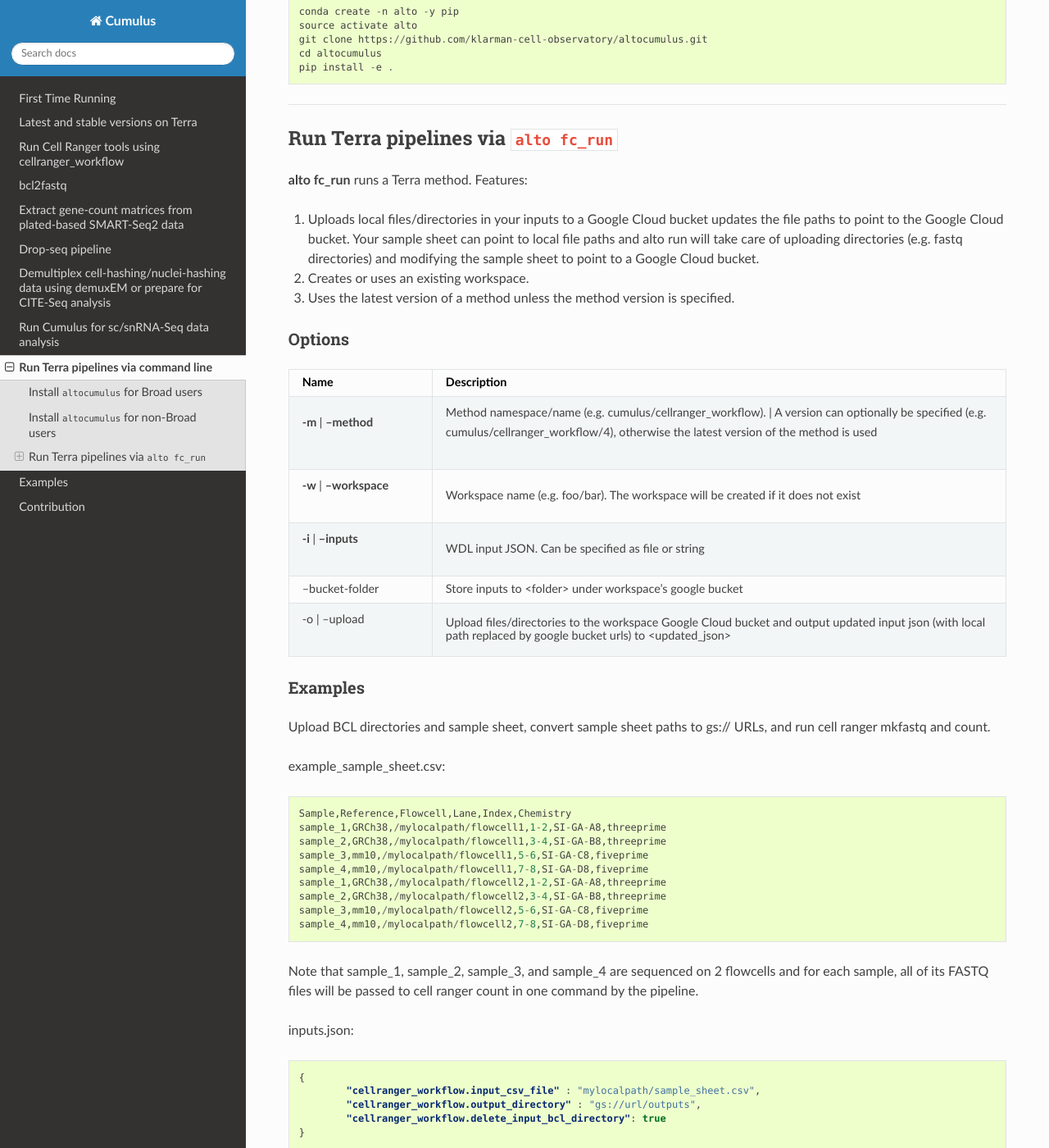
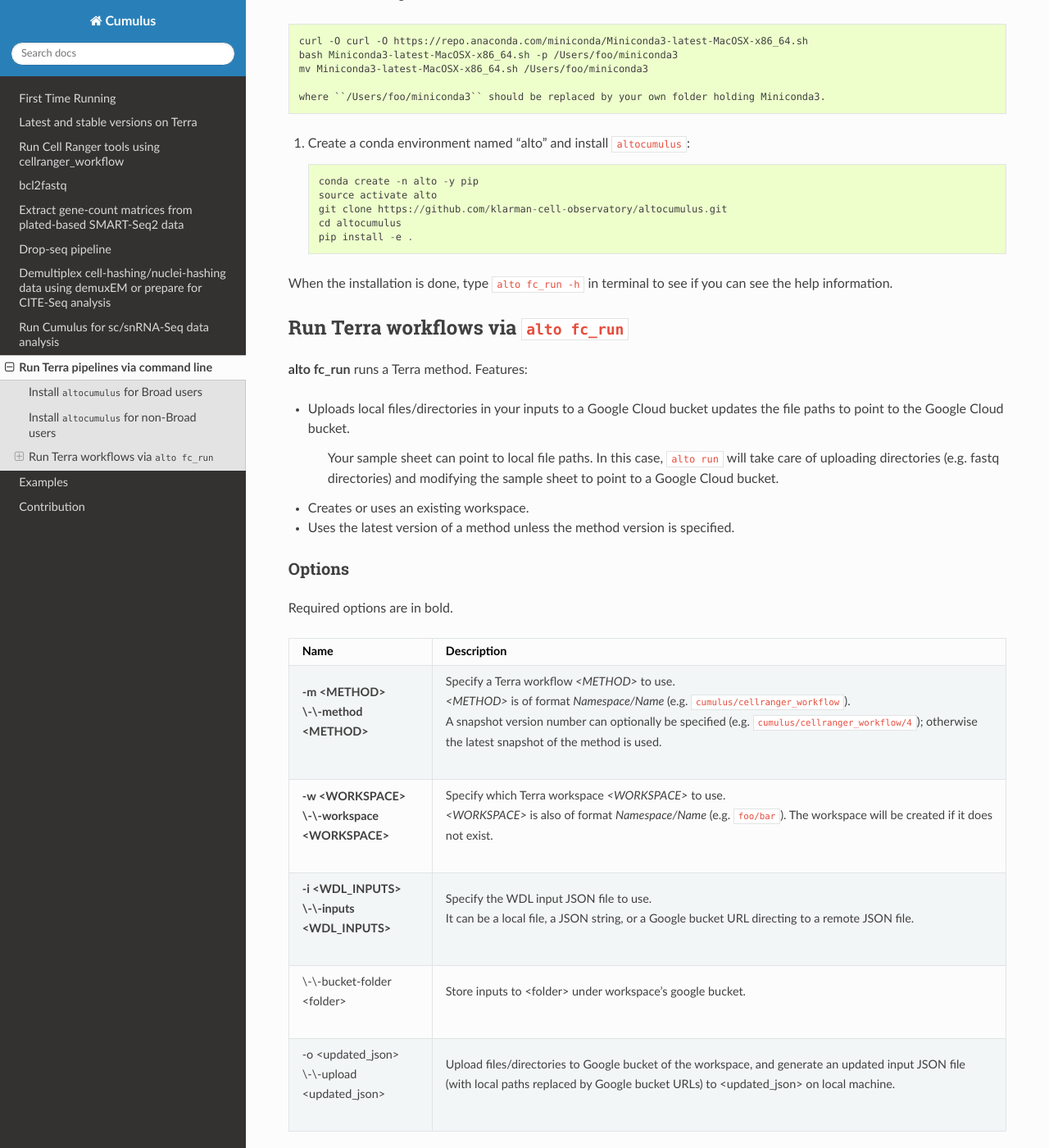
Before and after one commit to lilab-bcb/cumulus, a Sphinx documentation site: the page built from docs/command_line.rst, in a window 1280 px wide and 1400 px high, scrolled down 958 px. Shown: the whole window at 82% size. Built offline with Sphinx 7.4.7 and the Read the Docs theme 2.0.0, drawn with Linux system fonts in a browser that asks for light colours; some of the changed text lies outside the part shown.

Commit message:
Update docs on bcl2fastq and command_line

```diff
--- a/docs/command_line.rst
+++ b/docs/command_line.rst
@@ -23,13 +23,23 @@ Activate the alto virtual environment::
 Install ``altocumulus`` for non-Broad users
 ^^^^^^^^^^^^^^^^^^^^^^^^^^^^^^^^^^^^^^^^^^^^
 
-Make sure you have ``conda`` installed. If you haven't installed conda_, use the following commands to install::
+#. Make sure you have ``conda`` installed. If you haven't installed conda_, use the following commands to install it on Linux::
 
 	wget https://repo.continuum.io/miniconda/Miniconda3-latest-Linux-x86_64.sh .
-	bash Miniconda3-latest-Linux-x86_64.sh -p /users/foo/miniconda3
-	mv Miniconda3-latest-Linux-x86_64.sh /users/foo/miniconda3
+	bash Miniconda3-latest-Linux-x86_64.sh -p /home/foo/miniconda3
+	mv Miniconda3-latest-Linux-x86_64.sh /home/foo/miniconda3
 
-Next, create an virtual environment ``alto`` and install ``altocumulus``::
+   where ``/home/foo/miniconda3`` should be replaced by your own folder holding Miniconda3.
+
+Or use the following commdands for MacOS installation::
+
+	curl -O curl -O https://repo.anaconda.com/miniconda/Miniconda3-latest-MacOSX-x86_64.sh
+	bash Miniconda3-latest-MacOSX-x86_64.sh -p /Users/foo/miniconda3
+	mv Miniconda3-latest-MacOSX-x86_64.sh /Users/foo/miniconda3
+
+	where ``/Users/foo/miniconda3`` should be replaced by your own folder holding Miniconda3.
+
+#. Create a conda environment named "alto" and install ``altocumulus``::
 
 	conda create -n alto -y pip
 	source activate alto
@@ -37,21 +47,26 @@ Next, create an virtual environment ``alto`` and install ``altocumulus``::
 	cd altocumulus
 	pip install -e .
 
----------------------------------
+When the installation is done, type ``alto fc_run -h`` in terminal to see if you can see the help information.
 
-Run Terra pipelines via ``alto fc_run``
+
+Run Terra workflows via ``alto fc_run``
 ^^^^^^^^^^^^^^^^^^^^^^^^^^^^^^^^^^^^^^^^^^
 
 **alto fc_run** runs a Terra method. Features:
 
-#. Uploads local files/directories in your inputs to a Google Cloud bucket updates the file paths to point to the Google Cloud bucket. Your sample sheet can point to local file paths and alto run will take care of uploading directories (e.g. fastq directories) and modifying the sample sheet to point to a Google Cloud bucket.
+- Uploads local files/directories in your inputs to a Google Cloud bucket updates the file paths to point to the Google Cloud bucket.
 
-#. Creates or uses an existing workspace.
+   Your sample sheet can point to local file paths. In this case, ``alto run`` will take care of uploading directories (e.g. fastq directories) and modifying the sample sheet to point to a Google Cloud bucket.
 
-#. Uses the latest version of a method unless the method version is specified.
+- Creates or uses an existing workspace.
+
+- Uses the latest version of a method unless the method version is specified.
 
 Options
 +++++++
+
+Required options are in bold.
 
 .. list-table::
 	:widths: 5 20
@@ -59,60 +74,71 @@ Options
 
 	* - Name
 	  - Description
-	* - | **-m**
-		| **--method**
-	  - | Method namespace/name (e.g. cumulus/cellranger_workflow).
-		| A version can optionally be specified (e.g. cumulus/cellranger_workflow/4), otherwise the latest version of the method is used
-	* - | **-w**
-		| **--workspace**
-	  - Workspace name (e.g. foo/bar). The workspace will be created if it does not exist
-	* - | **-i**
-		| **--inputs**
-	  - WDL input JSON. Can be specified as file or string
-	* - --bucket-folder
-	  - Store inputs to <folder> under workspace's google bucket
-	* - | -o
-		| --upload
-	  - Upload files/directories to the workspace Google Cloud bucket and output updated input json (with local path replaced by google bucket urls) to <updated_json>
+	* - | **-m <METHOD>**
+	    | **\\-\\-method <METHOD>**
+	  - | Specify a Terra workflow *<METHOD>* to use.
+	    | *<METHOD>* is of format *Namespace/Name* (e.g. ``cumulus/cellranger_workflow``).
+	    | A snapshot version number can optionally be specified (e.g. ``cumulus/cellranger_workflow/4``); otherwise the latest snapshot of the method is used.
+	* - | **-w <WORKSPACE>**
+	    | **\\-\\-workspace <WORKSPACE>**
+	  - | Specify which Terra workspace *<WORKSPACE>* to use.
+	    | *<WORKSPACE>* is also of format *Namespace/Name* (e.g. ``foo/bar``). The workspace will be created if it does not exist.
+	* - | **-i <WDL_INPUTS>**
+	    | **\\-\\-inputs <WDL_INPUTS>**
+	  - | Specify the WDL input JSON file to use.
+	    | It can be a local file, a JSON string, or a Google bucket URL directing to a remote JSON file.
+	* - | \\-\\-bucket-folder <folder>
+	  - | Store inputs to <folder> under workspace's google bucket.
+	* - | -o <updated_json>
+	    | \\-\\-upload <updated_json>
+	  - | Upload files/directories to Google bucket of the workspace, and generate an updated input JSON file (with local paths replaced by Google bucket URLs) to <updated_json> on local machine.
 
-Examples
+Example
 ++++++++
 
-Upload BCL directories and sample sheet, convert sample sheet paths to gs:// URLs, and run cell ranger mkfastq and count.
+This example shows how to use ``alto fc_run`` to run cellranger_workflow to extract sequencer reads.
 
-example_sample_sheet.csv::
+#. Prepare your sample sheet ``example_sample_sheet.csv`` as the following::
 
 	Sample,Reference,Flowcell,Lane,Index,Chemistry
-	sample_1,GRCh38,/mylocalpath/flowcell1,1-2,SI-GA-A8,threeprime
-	sample_2,GRCh38,/mylocalpath/flowcell1,3-4,SI-GA-B8,threeprime
-	sample_3,mm10,/mylocalpath/flowcell1,5-6,SI-GA-C8,fiveprime
-	sample_4,mm10,/mylocalpath/flowcell1,7-8,SI-GA-D8,fiveprime
-	sample_1,GRCh38,/mylocalpath/flowcell2,1-2,SI-GA-A8,threeprime
-	sample_2,GRCh38,/mylocalpath/flowcell2,3-4,SI-GA-B8,threeprime
-	sample_3,mm10,/mylocalpath/flowcell2,5-6,SI-GA-C8,fiveprime
-	sample_4,mm10,/mylocalpath/flowcell2,7-8,SI-GA-D8,fiveprime
+	sample_1,GRCh38,/my-local-path/flowcell1,1-2,SI-GA-A8,threeprime
+	sample_2,GRCh38,/my-local-path/flowcell1,3-4,SI-GA-B8,threeprime
+	sample_3,mm10,/my-local-path/flowcell1,5-6,SI-GA-C8,fiveprime
+	sample_4,mm10,/my-local-path/flowcell1,7-8,SI-GA-D8,fiveprime
+	sample_1,GRCh38,/my-local-path/flowcell2,1-2,SI-GA-A8,threeprime
+	sample_2,GRCh38,/my-local-path/flowcell2,3-4,SI-GA-B8,threeprime
+	sample_3,mm10,/my-local-path/flowcell2,5-6,SI-GA-C8,fiveprime
+	sample_4,mm10,/my-local-path/flowcell2,7-8,SI-GA-D8,fiveprime
 
-Note that sample_1, sample_2, sample_3, and sample_4 are sequenced on 2 flowcells and for each sample, all of its FASTQ files will be passed to cell ranger count in one command by the pipeline.
+   where ``/my-local-path`` is the top-level directory of your BCL files on your local machine.
 
-inputs.json:
+   Note that ``sample_1``, ``sample_2``, ``sample_3``, and ``sample_4`` are sequenced on 2 flowcells. And for each sample, all of its FASTQ files will be passed to ``cellranger count`` in one command by the pipeline.
 
-.. code-block:: json
+
+#. Prepare your JSON input file ``inputs.json`` for cellranger_workflow::
 
 	{
-		"cellranger_workflow.input_csv_file" : "mylocalpath/sample_sheet.csv",
+		"cellranger_workflow.input_csv_file" : "/my-local-path/sample_sheet.csv",
 		"cellranger_workflow.output_directory" : "gs://url/outputs",
 		"cellranger_workflow.delete_input_bcl_directory": true
 	}
 
-Run the following command to kick off your Terra pipeline::
+   where ``gs://url/outputs`` is the folder on Google bucket of your workspace to hold output.
 
-	alto fc_run -m cumulus/cellranger_workflow -i inputs.json -w myworkspace_namespace/myworkspace_name --bucket-folder inputs -o inputs_updated.json
+#. Run the following command to kick off your Terra workflow::
 
-Upon success, **alto fc_run** returns a url pointing the the submitted Terra job.
+	alto fc_run -m cumulus/cellranger_workflow -i inputs.json -w myworkspace_namespace/myworkspace_name -o inputs_updated.json
+
+   where ``myworkspace_namespace/myworkspace_name`` should be replaced by your workspace namespace and name.
+
+
+Upon success, ``alto fc_run`` returns a URL pointing to the submitted Terra job for you to monitor.
 
 If for any reason, your job failed. You could rerun it without uploading files again via the following command::
 
 	alto fc_run -m cumulus/cellranger_workflow -i inputs_updated.json -w myworkspace_namespace/myworkspace_name
 
+because ``inputs_updated.json`` is the updated version of ``inputs.json`` with all local paths being replaced by their corresponding Google bucket URLs after uploading.
+
 
 .. _conda: https://docs.conda.io/en/latest/miniconda.html
```
Also changed, not shown: docs/bcl2fastq.rst (+15 -12 lines), docs/cumulus.rst (+6 -2 lines).
